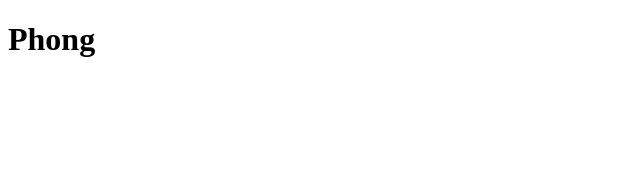
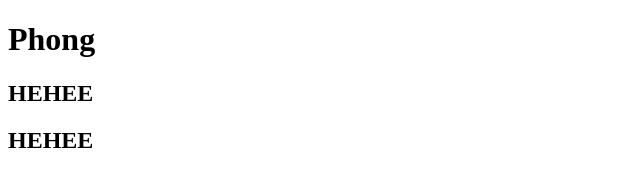
Before and after one commit to phongbui4122000/prj_01, a plain HTML site: page Day1/index.html in a window 1280 px wide. Shown: the whole page, without its empty margins (0-640 px from the left). Drawn offline with Linux system fonts and the light colour scheme.

Commit message:
sua demo1

```diff
--- a/Day1/index.html
+++ b/Day1/index.html
@@ -7,5 +7,7 @@
   </head>
   <body>
     <h1>Phong</h1>
+    <h2>HEHEE</h2>
+    <h2>HEHEE</h2>
   </body>
 </html>
```
